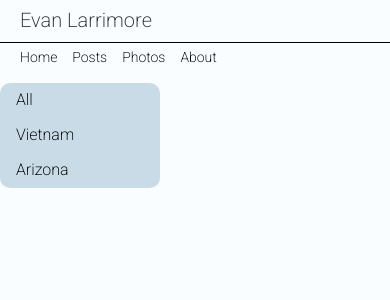
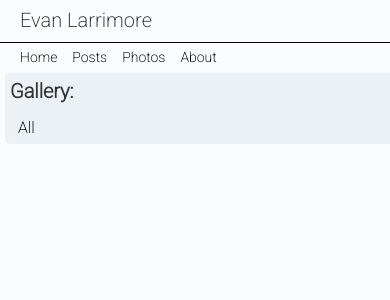
Before and after one commit to evanml/blog, a Django app: page /photos in a window 390 px wide. Shown: the top 300 px of the page. Run offline with Django 3.2, Linux system fonts and the light colour scheme; data that the repository does not hold is empty; some libraries are stand-ins or nearby versions.

Commit message:
Filters and Responsive Updates

```diff
--- /dev/null
+++ b/blog/filters.py
@@ -0,0 +1,10 @@
+import django_filters
+from .models import Photo
+
+class PhotoFilter(django_filters.FilterSet):
+    gallery = django_filters.AllValuesFilter(field_name='gallery__title', label='Gallery', widget=django_filters.widgets.LinkWidget())
+
+
+    class Meta:
+        model = Photo
+        fields = ['gallery']
--- a/blog/models.py
+++ b/blog/models.py
@@ -1,6 +1,8 @@
 from django.conf import settings
 from django.db import models
 from django.utils import timezone
+from django import forms
+import django_filters
 # Create your models here.
 
 
--- a/blog/static/css/blog.css
+++ b/blog/static/css/blog.css
@@ -104,8 +104,7 @@ h4 {
 
 /* Change the color of links on hover */
 .topnav a:hover {
-  background-color: #ddd;
-  color: black;
+  color: #808487;
 }
 
 /* Add a color to the active/current link */
@@ -113,18 +112,16 @@ h4 {
   background-color: #f2f2f2;
   color: white;
 }
-/* testing image
-.image{
-  padding: inherit;
+
+
+.col-md-4 img {
+  box-shadow: 0 4px 8px 0 rgba(0, 0, 0, 0.2), 0 6px 20px 0 rgba(0, 0, 0, 0.19);
+  border-color: 1px;
+  border-radius: none;
 }
-*/
-/*
-.image-detail {
-  width: 1500px;
-  background-color: grey;
-  height: auto;
-}
-*/
+
+
+
 .image-detail img {
   max-width: 800px;
   width: auto;
@@ -144,28 +141,6 @@ h4 {
 }
 
 
-/*
-.image-text{
-  display: inline;
-  margin: 5px 5px 5px 5px;
-  padding: 5px 5px 5px 5px;
-}
-*/
-/*
-.float-md-left {
-  max-width: 800px;
-  margin: 5px 5px 5px 5px;
-  padding: 5px 5px 5px 5px;
-  box-shadow: 0 4px 8px 0 rgba(0, 0, 0, 0.2), 0 6px 20px 0 rgba(0, 0, 0, 0.19);
-  border-color: 1px;
-}
-
-.image-text-detail{
-  margin: 15px 5px 5px 10px;
-  float: center;
-}
-*/
-
 
 
 
@@ -182,55 +157,111 @@ h4 {
     font-size: 14px;
     margin-top: 0px;
 }
-/* GALLERY
-.caption p {
-  font-family: 'Heebo';
-  font-size: 10px;
-  color: #333333;
 
-}
-*/
-
-.row{
-  margin-left: inherit;
-  margin-top: 10px;
-}
 
 .sticky-sidebar {
   height: auto;
-  width: 160px;
+  width: auto;
   position: fixed;
   top: auto;
   left: auto;
-  background-color: #cadbe8;
+  background-color: #ebf1f5;
   overflow-x: hidden;
-  border-radius: 10px;
-  margin-top: 10px
+  border-radius: 5px;
+  border: 5px;
+  border-color: black;
+  margin: 10px 10px 10px 10px;
+  padding: 5px 10px 5px 10px;
 
 
 }
 
+.sticky-sidebar a:hover {
+  color: #808487;
+}
+
+.sticky-sidebar label {
+    font-size: 20px;
+    font-weight: bold;
+    padding-left: 0px;
+    margin-left: -5px;
+}
+
+.sticky-sidebar ul {
+    padding: 0px 0px 0px 0px;
+    list-style: none;
+
+}
+
+.sticky-sidebar li {
+    padding: 5px 0px 0px 0px;
+    text-decoration: none;
+    font-size: 16px;
+    color: black;
+}
+
 .sticky-sidebar a {
-  padding: 6px 8px 6px 16px;
   text-decoration: none;
   font-size: 16px;
   color: black;
   display: block;
 }
 
-.sticky-sidebar a:hover {
-  color: #f1f1f1;
-}
-
-}
-
-/* On smaller screens, where height is less than 450px, change the style of the sidebar (less padding and a smaller font size)*/
-@media screen and (max-height: 450px) {
-  .sticky-sidebar {padding-top: 15px;}
-  .sticky-sidebar a {font-size: 18px;}
-}
-
 .empty-state {
     padding: 25px 25px 25px 25px;
     font-size: 24px;
   }
+
+
+
+/* Responsive styles*/
+@media screen and (max-width: 900px) {
+
+
+  .sticky-sidebar{
+    width: 100vw;
+    position: absolute;
+    top: auto;
+    left: auto;
+    margin: 0px 5px 0px 5px;
+    padding: auto;
+
+  }
+  .sticky-sidebar ul {
+    list-style: inline-flex;
+
+  }
+
+  .sticky-sidebar li {
+    display: inline;
+    float: left;
+
+  }
+  .sticky-sidebar a {
+    padding: 0px 3px 0px 3px;
+  }
+
+  .row {
+    margin-top: 80px;
+  }
+
+  .image-detail img {
+    max-width: 95%;
+    margin: 10px 10px 10px 10px;
+    padding: 5px 5px 5px 5px;
+    box-shadow: 0 4px 8px 0 rgba(0, 0, 0, 0.2), 0 6px 20px 0 rgba(0, 0, 0, 0.19);
+    border-color: 1px;
+
+
+
+  }
+
+  .image-text{
+    display: inline-block;
+    margin: 10px;
+    border: 5px;
+
+  }
+
+
+}
--- a/blog/templates/blog/photo_list.html
+++ b/blog/templates/blog/photo_list.html
@@ -2,15 +2,11 @@
 
 {% block content %}
 <div class="sticky-sidebar">
-  <a href="#">All</a>
-  <a href="#">Vietnam</a>
-  <a href="#">Arizona</a>
+  {{ filter.form }}
 </div>
-
-
 <div class="container">
-  <div class="row">
-    {% for photo in photos %}
+<div class="row">
+    {% for photo in filter.qs %}
     <div class="col-md-4">
       <div>
         <a href="{% url 'photo_detail' pk=photo.pk %}">
@@ -18,14 +14,11 @@
         </a>
         <div class="caption">
           <h2><a href="{% url 'photo_detail' pk=photo.pk %}">{{ photo.title }}</a></h2>
-          <h3>{{ photo.description }}</h3>
-          <h4>Posted: {{ photo.published_date }}</h4>
         </div>
       </div>
     </div>
     {% endfor %}
   </div>
-
 </div>
 
 
--- a/blog/urls.py
+++ b/blog/urls.py
@@ -1,11 +1,11 @@
-from django.urls import path
+from django.urls import path, include
 from . import views
 
 urlpatterns = [
     path('', views.home, name='home'),
     path('posts', views.post_list, name='post_list'),
     path('post/<int:pk>', views.post_detail, name='post_detail'),
-    path('photos', views.photo_list, name='photo_list'),
+    path('photos', views.PhotoListView.as_view(), name='photo_list'),
     path('photo/<int:pk>', views.photo_detail, name='photo_detail'),
     path('about', views.about, name='about')
 ]
--- a/blog/views.py
+++ b/blog/views.py
@@ -1,6 +1,12 @@
 from django.shortcuts import render, get_object_or_404
+from django.http import HttpResponse
+from django.urls import reverse
 from django.utils import timezone
-from .models import Post, Photo
+from .models import Post, Photo, Gallery
+
+from .filters import PhotoFilter
+from django.views import View
+from django.views.generic import ListView, DetailView
 
 # Create your views here.
 def about(request):
@@ -18,9 +24,18 @@ def post_detail(request, pk):
     post = get_object_or_404(Post, pk=pk)
     return render(request, 'blog/post_detail.html', {'post': post})
 
-def photo_list(request):
-    photos = Photo.objects.filter(active=True).order_by('-published_date')
-    return render(request, 'blog/photo_list.html', {'photos': photos})
+
+class PhotoListView(ListView):
+    model = Photo
+    template_name = 'blog/photo_list.html'
+
+
+    def get_context_data(self, **kwargs):
+        context = super().get_context_data(**kwargs)
+        context['filter'] = PhotoFilter(self.request.GET, queryset=self.get_queryset())
+        return context
+
+
 
 def photo_detail(request, pk):
     photo = get_object_or_404(Photo, pk=pk)
--- a/mysite/settings.py
+++ b/mysite/settings.py
@@ -38,6 +38,7 @@ INSTALLED_APPS = [
     'django.contrib.messages',
     'django.contrib.staticfiles',
     'blog.apps.BlogConfig',
+    'django_filters'
 ]
 
 MIDDLEWARE = [
```
Also changed, not shown: media/images/zona.jpg (added).
